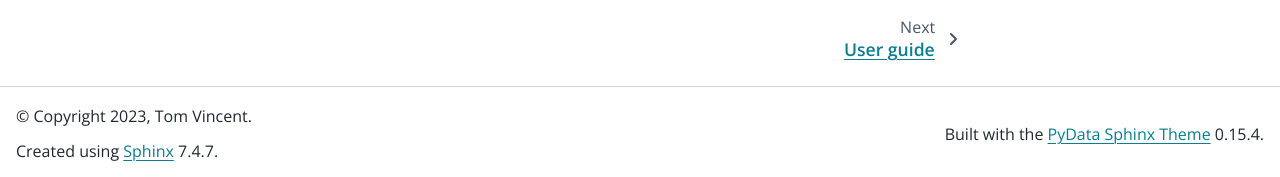
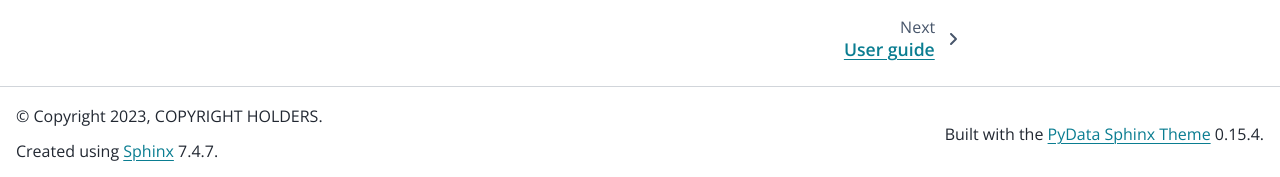
Before and after one commit to TomVincentUK/snompy, a Sphinx documentation site: the page built from docs/index.rst, in a window 1280 px wide and 1050 px high. Shown: the part 870-1047 px from the top of the window. Built offline with Sphinx 7.4.7 and the PyData theme 0.15.4, drawn with Linux system fonts in a browser that asks for light colours.

Commit message:
REmoved autofilled copyright holder

```diff
--- a/docs/conf.py
+++ b/docs/conf.py
@@ -8,7 +8,7 @@
 import math
 
 project = "pysnom"
-copyright = "2023, Tom Vincent"
+copyright = "2023, COPYRIGHT HOLDERS"
 author = "Tom Vincent"
 
 # -- General configuration ---------------------------------------------------
```
